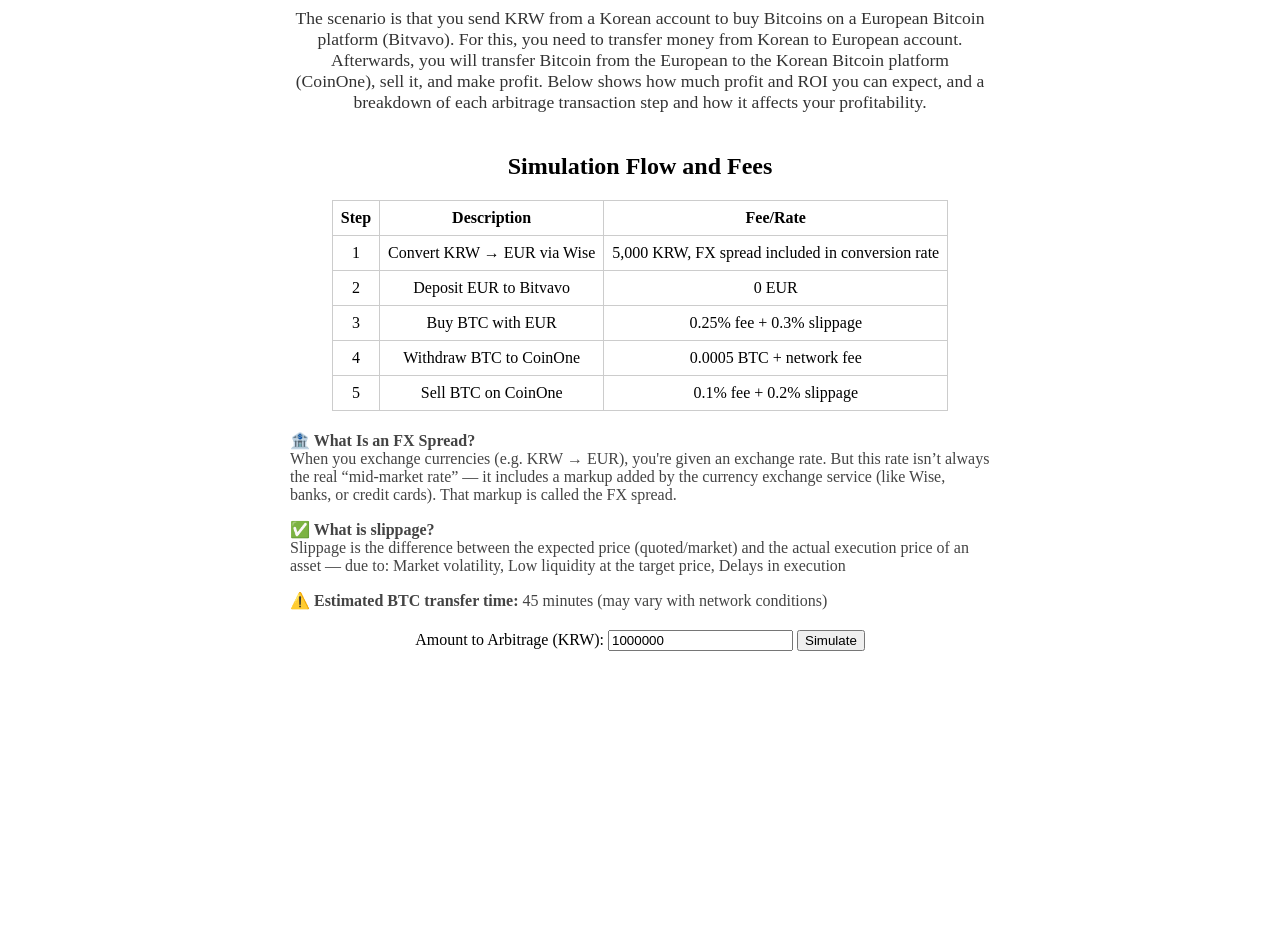
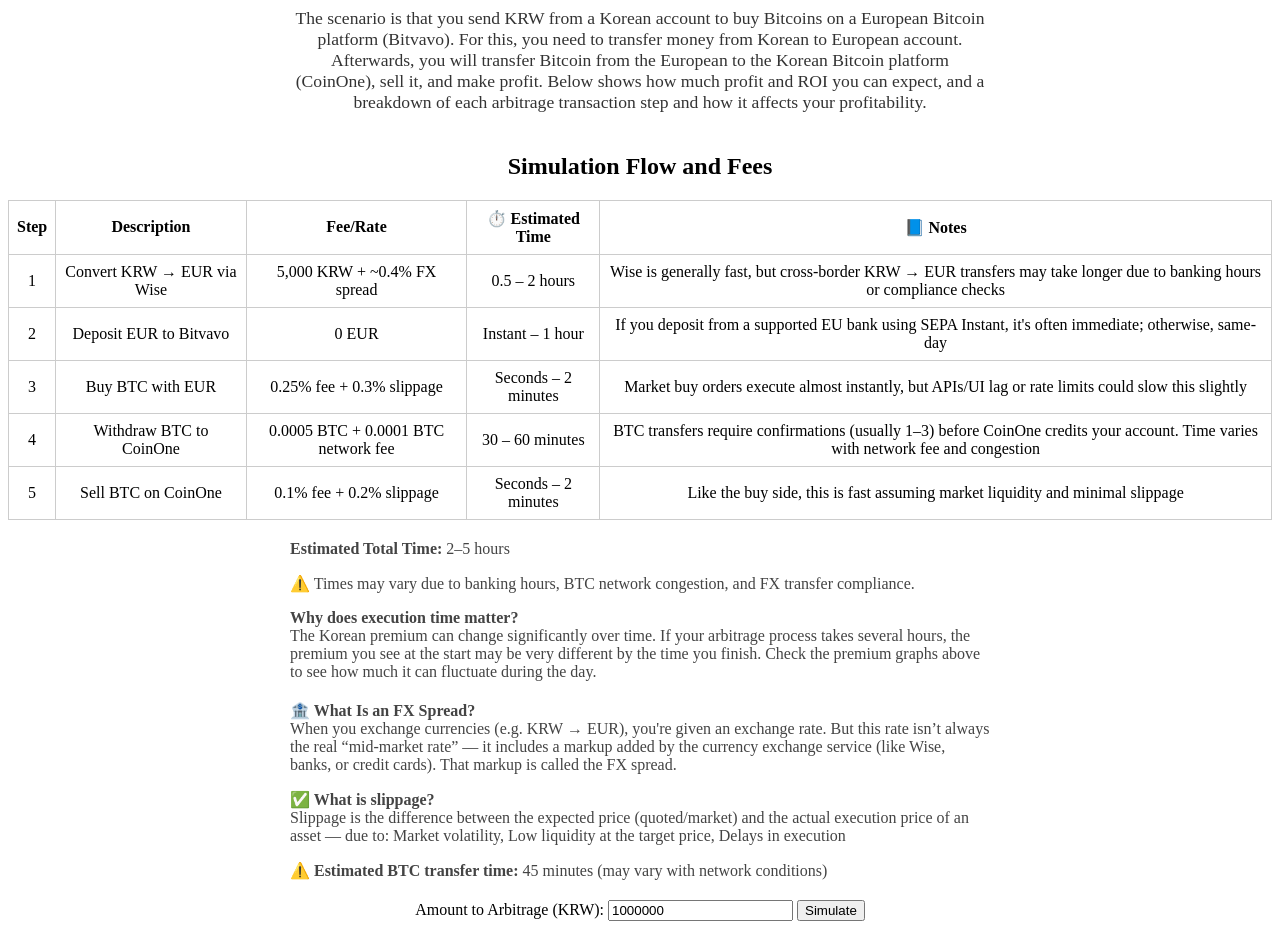
Before and after one commit to dokim804/kimchi-arbitrage-bot, a Flask app: page /simulation in a window 1280 px wide. Shown: the part 156-1107 px from the top of the page. Before the commit the page ends 807 px from the top, so only its background shows below. Run offline with Flask 3, Linux system fonts and the light colour scheme.

Commit message:
add time estimate

```diff
--- a/app/static/simulation.js
+++ b/app/static/simulation.js
@@ -9,6 +9,8 @@ const coinoneSellPrice = 147000000; // 1 BTC = 147,000,000 KRW
 const coinoneSellFeePercent = 0.1; // 0.1%
 const sellSlippagePercent = 0.2; // 0.2% slippage
 const effectiveSellPrice = coinoneSellPrice * (1 - sellSlippagePercent / 100);
+const btcNetworkFee = 0.0001; // BTC (i.e., 10,000 sats)
+
 
 async function getLatestBitvavoPrice() {
     const response = await fetch('/api/latest-bitvavo-eur-price');
@@ -36,7 +38,8 @@ async function runSimulation() {
     const btcBought = (eurAfterDeposit / effectiveBuyPrice) * (1 - bitvavoBuyFeePercent / 100);
 
     // Step 4: Withdraw BTC from Bitvavo
-    const btcAfterWithdraw = btcBought - bitvavoWithdrawFeeBtc;
+    const totalWithdrawFeeBtc = bitvavoWithdrawFeeBtc + btcNetworkFee;
+    const btcAfterWithdraw = btcBought - totalWithdrawFeeBtc;
 
     // Step 5: Sell BTC on CoinOne
     const krwFromSale = btcAfterWithdraw * effectiveSellPrice * (1 - coinoneSellFeePercent / 100);
--- a/app/templates/simulation.html
+++ b/app/templates/simulation.html
@@ -34,51 +34,71 @@
         This simulation takes into account the current up-to-date Bitcoin prices in two different platforms (European vs Korean), and returns profit & ROI with user-input transaction amount. Put the amount of money you'd like to use for the arbitrage transaction.<br><br>
         The scenario is that you send KRW from a Korean account to buy Bitcoins on a European Bitcoin platform (Bitvavo). For this, you need to transfer money from Korean to European account. Afterwards, you will transfer Bitcoin from the European to the Korean Bitcoin platform (CoinOne), sell it, and make profit. Below shows how much profit and ROI you can expect, and a breakdown of each arbitrage transaction step and how it affects your profitability.
     </div>
+
     <div class="centered" style="margin-top:40px;">
         <h2>Simulation Flow and Fees</h2>
-    <table style="margin: 0 auto; border-collapse: collapse;">
+        <table style="margin: 0 auto; border-collapse: collapse; font-size: 1em;">
             <thead>
                 <tr>
                     <th style="border:1px solid #ccc; padding:8px;">Step</th>
                     <th style="border:1px solid #ccc; padding:8px;">Description</th>
                     <th style="border:1px solid #ccc; padding:8px;">Fee/Rate</th>
+                    <th style="border:1px solid #ccc; padding:8px;">⏱️ Estimated Time</th>
+                    <th style="border:1px solid #ccc; padding:8px;">📘 Notes</th>
                 </tr>
             </thead>
             <tbody>
                 <tr>
                     <td style="border:1px solid #ccc; padding:8px;">1</td>
                     <td style="border:1px solid #ccc; padding:8px;">Convert KRW → EUR via Wise</td>
-                <td style="border:1px solid #ccc; padding:8px;">5,000 KRW, FX spread included in conversion rate</td>
+                    <td style="border:1px solid #ccc; padding:8px;">5,000 KRW + ~0.4% FX spread</td>
+                    <td style="border:1px solid #ccc; padding:8px;">0.5 – 2 hours</td>
+                    <td style="border:1px solid #ccc; padding:8px;">Wise is generally fast, but cross-border KRW → EUR transfers may take longer due to banking hours or compliance checks</td>
                 </tr>
                 <tr>
                     <td style="border:1px solid #ccc; padding:8px;">2</td>
                     <td style="border:1px solid #ccc; padding:8px;">Deposit EUR to Bitvavo</td>
                     <td style="border:1px solid #ccc; padding:8px;">0 EUR</td>
+                    <td style="border:1px solid #ccc; padding:8px;">Instant – 1 hour</td>
+                    <td style="border:1px solid #ccc; padding:8px;">If you deposit from a supported EU bank using SEPA Instant, it's often immediate; otherwise, same-day</td>
                 </tr>
                 <tr>
                     <td style="border:1px solid #ccc; padding:8px;">3</td>
                     <td style="border:1px solid #ccc; padding:8px;">Buy BTC with EUR</td>
                     <td style="border:1px solid #ccc; padding:8px;">0.25% fee + 0.3% slippage</td>
+                    <td style="border:1px solid #ccc; padding:8px;">Seconds – 2 minutes</td>
+                    <td style="border:1px solid #ccc; padding:8px;">Market buy orders execute almost instantly, but APIs/UI lag or rate limits could slow this slightly</td>
                 </tr>
                 <tr>
                     <td style="border:1px solid #ccc; padding:8px;">4</td>
                     <td style="border:1px solid #ccc; padding:8px;">Withdraw BTC to CoinOne</td>
-                <td style="border:1px solid #ccc; padding:8px;">0.0005 BTC + network fee</td>
+                    <td style="border:1px solid #ccc; padding:8px;">0.0005 BTC + 0.0001 BTC network fee</td>
+                    <td style="border:1px solid #ccc; padding:8px;">30 – 60 minutes</td>
+                    <td style="border:1px solid #ccc; padding:8px;">BTC transfers require confirmations (usually 1–3) before CoinOne credits your account. Time varies with network fee and congestion</td>
                 </tr>
                 <tr>
                     <td style="border:1px solid #ccc; padding:8px;">5</td>
                     <td style="border:1px solid #ccc; padding:8px;">Sell BTC on CoinOne</td>
                     <td style="border:1px solid #ccc; padding:8px;">0.1% fee + 0.2% slippage</td>
+                    <td style="border:1px solid #ccc; padding:8px;">Seconds – 2 minutes</td>
+                    <td style="border:1px solid #ccc; padding:8px;">Like the buy side, this is fast assuming market liquidity and minimal slippage</td>
                 </tr>
             </tbody>
         </table>
+        <div style="max-width:700px; margin:20px auto; text-align:left; font-size:1em; color:#444;">
+            <p><b>Estimated Total Time:</b> 2–5 hours</p>
+            <p>⚠️ Times may vary due to banking hours, BTC network congestion, and FX transfer compliance.</p>
+            <p><b>Why does execution time matter?</b><br>
+            The Korean premium can change significantly over time. If your arbitrage process takes several hours, the premium you see at the start may be very different by the time you finish. Check the premium graphs above to see how much it can fluctuate during the day.</p>
+        </div>
+    </div>
+
     <div style="max-width:700px; margin:20px auto; text-align:left; font-size:1em; color:#444;">
         <p><b>🏦 What Is an FX Spread?</b><br>
         When you exchange currencies (e.g. KRW → EUR), you're given an exchange rate. But this rate isn’t always the real “mid-market rate” — it includes a markup added by the currency exchange service (like Wise, banks, or credit cards). That markup is called the FX spread.</p>
         <p><b>✅ What is slippage?</b><br>
         Slippage is the difference between the expected price (quoted/market) and the actual execution price of an asset — due to: Market volatility, Low liquidity at the target price, Delays in execution</p>
         <p><b>⚠️ Estimated BTC transfer time:</b> 45 minutes (may vary with network conditions)</p>
-    </div>
     </div>
 
     <form id="simForm" class="centered">
```
Lines whose indentation alone changed are shown as unchanged.
